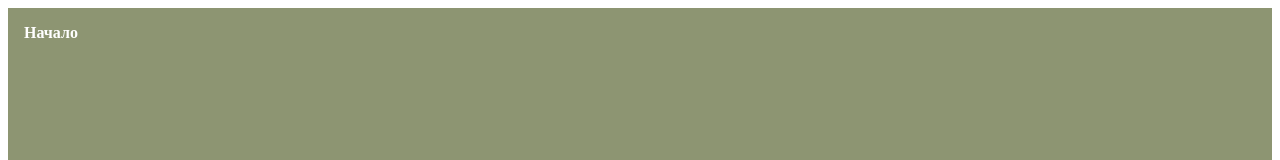
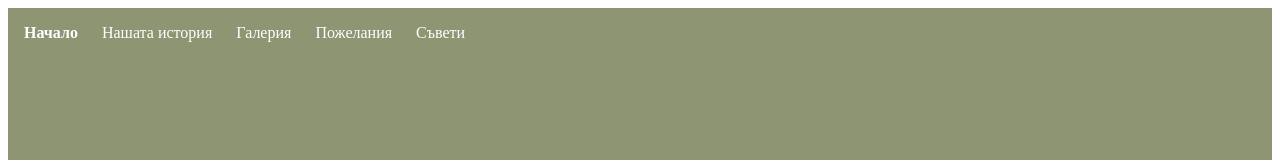
Before and after one commit to braincountpossible/Melisa-Ferhat, a React (Create React App) app: page / in a window 1280 px wide. Shown: the top 160 px of the page. Built offline with nearby package versions, Linux system fonts and the light colour scheme.

Commit message:
Update Menu.jsx

```diff
--- a/src/Menu.jsx
+++ b/src/Menu.jsx
@@ -11,10 +11,10 @@ export default function Menu() {
       fontFamily: "serif"
     }}>
       <Link to="/" style={{ color: "#fff", textDecoration: "none", fontWeight: "bold" }}>Начало</Link>
-      {/* <Link to="/history" style={{ color: "#fff", textDecoration: "none" }}>Нашата история</Link>
+      <Link to="/history" style={{ color: "#fff", textDecoration: "none" }}>Нашата история</Link>
       <Link to="/gallery" style={{ color: "#fff", textDecoration: "none" }}>Галерия</Link>
       <Link to="/wishes" style={{ color: "#fff", textDecoration: "none" }}>Пожелания</Link>
-      <Link to="/advice" style={{ color: "#fff", textDecoration: "none" }}>Съвети</Link> */}
+      <Link to="/advice" style={{ color: "#fff", textDecoration: "none" }}>Съвети</Link>
     </nav>
   );
 }
```
